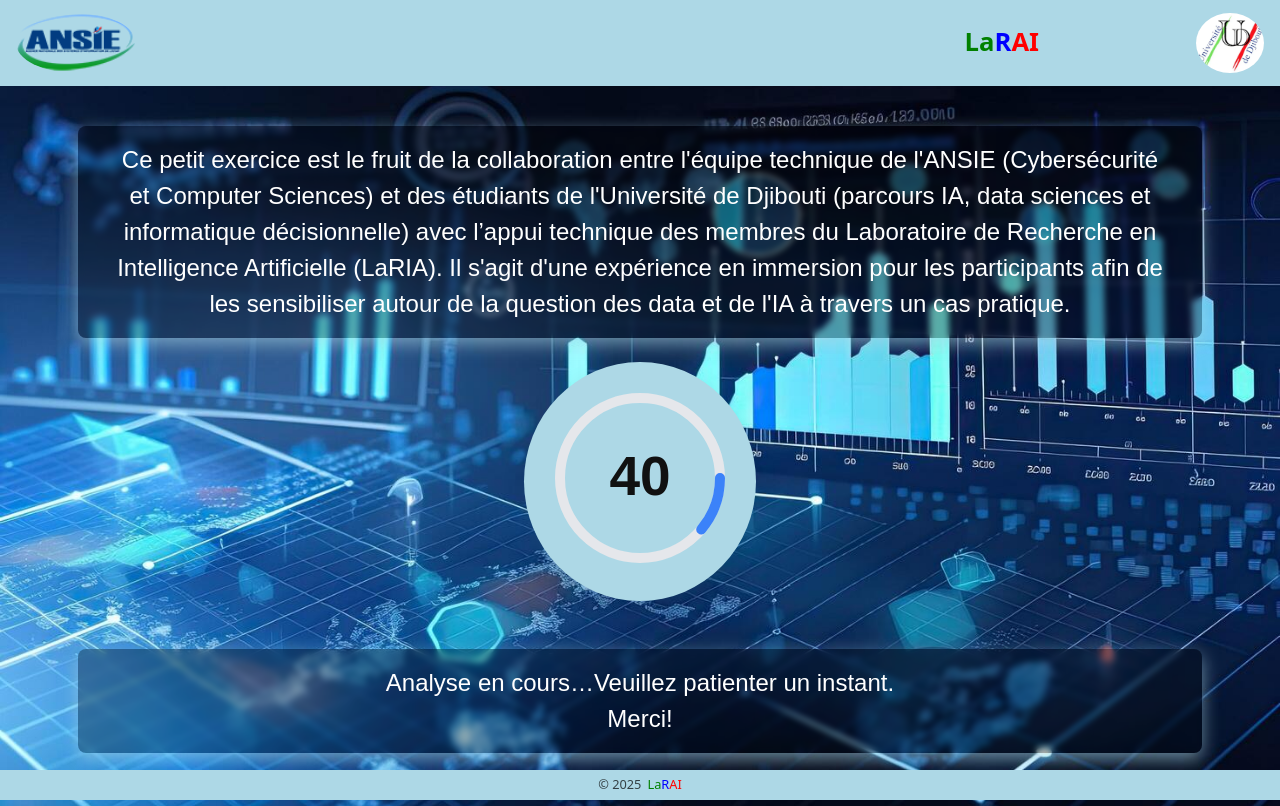
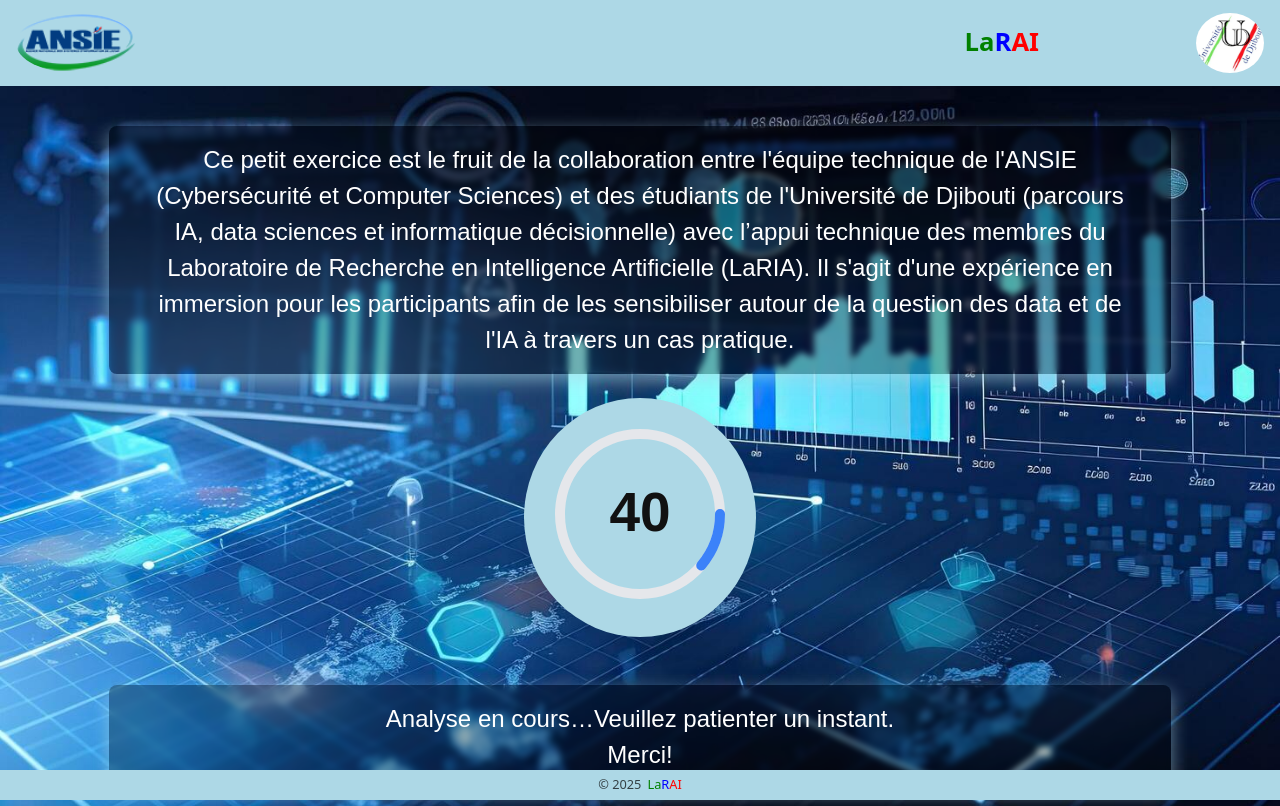
Before and after one commit to Maoulid94/TextAnalysisCountdown, a React (Vite) app: page / in a window 1280 px wide. Built offline with nearby package versions, Linux system fonts and the light colour scheme.

Commit message:
fix: adjust paragraph width and remove height property for improved layout flexibility

```diff
--- a/src/styles/mainSection.css
+++ b/src/styles/mainSection.css
@@ -56,7 +56,8 @@
   padding: 1rem 2rem;
   border-radius: 8px;
   /* max-width: 80%; */
-  width: 85%;
+  /* height: 90vh; */
+  width: 80%;
   /* width: auto; */
   text-align: center;
   font-size: clamp(1rem, 2vw, 1.5rem);
```
